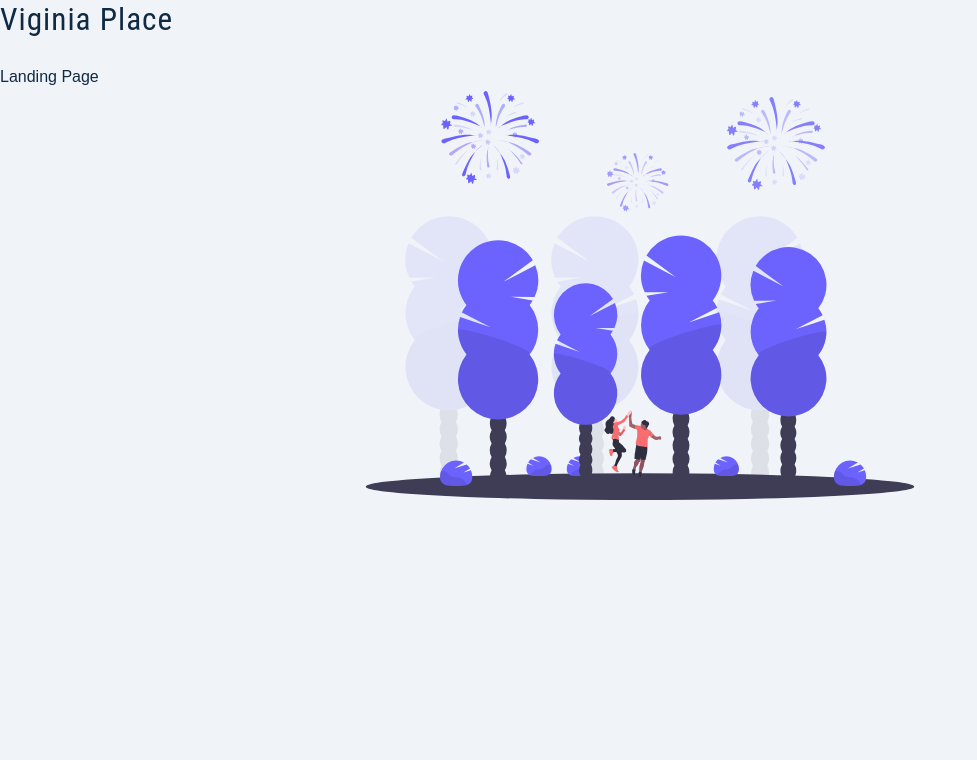
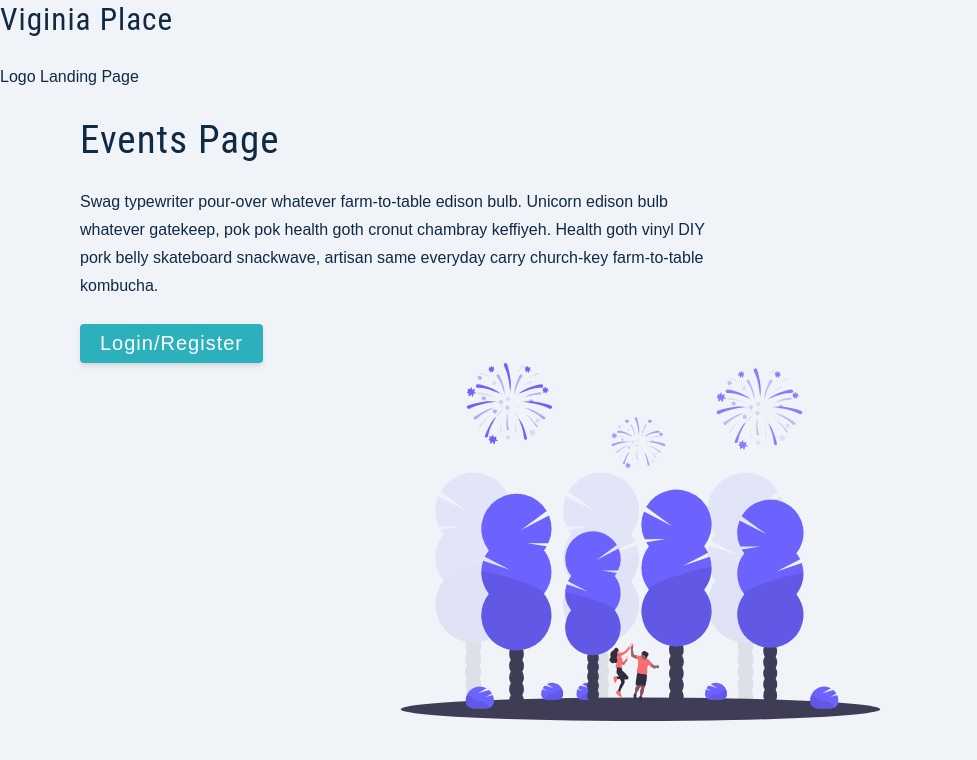
Before and after one commit to mmaustin/virginia-place, a React (Create React App) app in the folder client/: page / in a window 1280 px wide. Shown: the top 760 px of the page, without its empty margins (0-977 px from the left). Built offline with nearby package versions, Linux system fonts and the light colour scheme.

Commit message:
completed basic landing page set up

```diff
--- a/client/src/pages/Landing.js
+++ b/client/src/pages/Landing.js
@@ -1,11 +1,27 @@
 import main from '../assets/images/main.svg';
-
+//import {Link} from 'react-router-dom';
 const Landing = () => {
   return (
-    <>
-        <div>Landing Page</div>
-        <img src={main} alt='event scene' className='img'/>
-    </>
+    <main>
+        <nav>
+            <p> Logo Landing Page</p>
+        </nav>
+        <div className='container'>
+            <div className='info'>
+                <h2>
+                    Events Page
+                </h2>
+                <p>
+                    Swag typewriter pour-over whatever farm-to-table edison bulb.
+                    Unicorn edison bulb whatever gatekeep, pok pok health goth cronut
+                    chambray keffiyeh. Health goth vinyl DIY pork belly skateboard
+                    snackwave, artisan same everyday carry church-key farm-to-table kombucha.
+                </p>
+                <button className='btn btn-hero'> Login/Register</button>
+            </div>
+            <img src={main} alt='event scene' className='img'/>
+        </div>
+    </main>
   )
 }
 export default Landing
```
